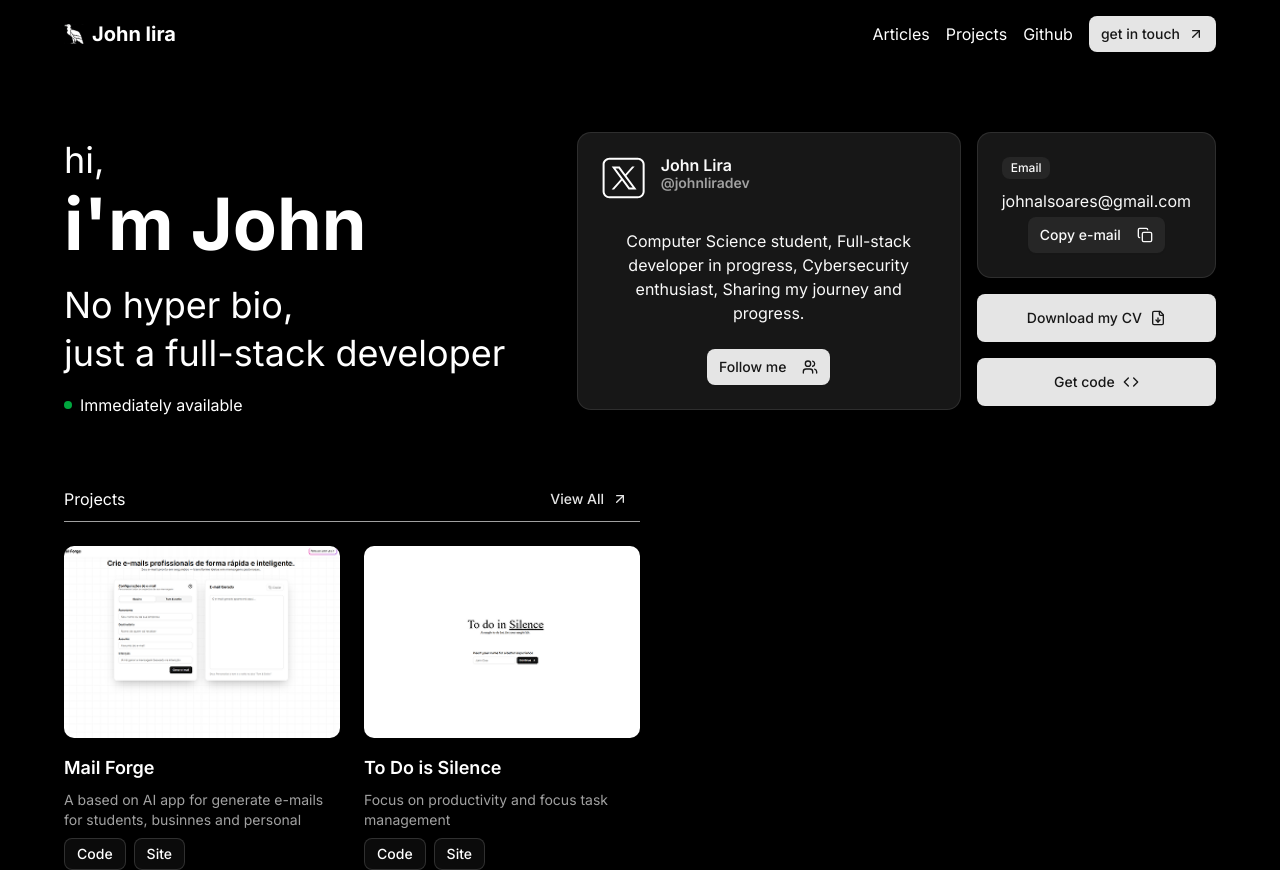
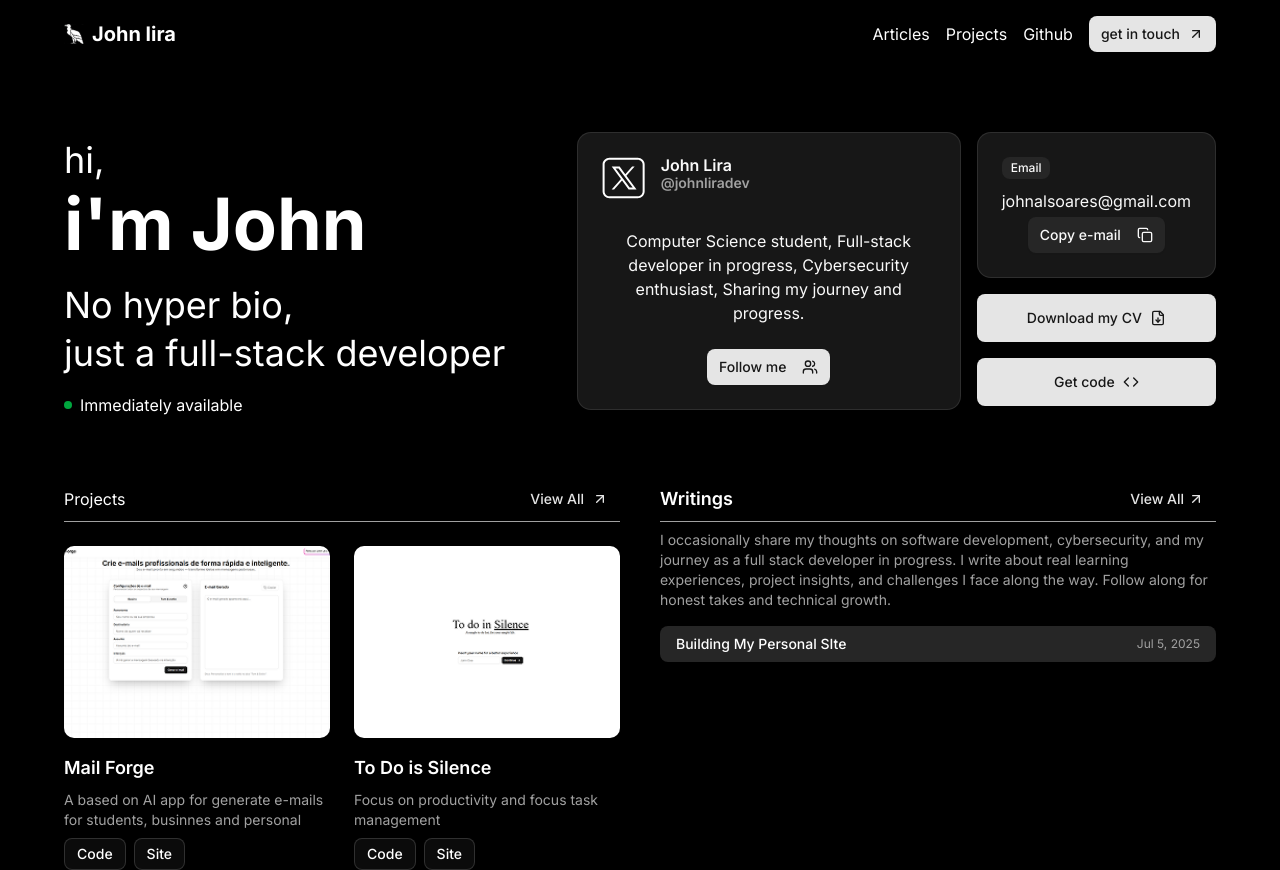
Before and after one commit to johnliradev/site, a Next.js app: page / in a window 1280 px wide. Built offline with nearby package versions, Linux system fonts and the light colour scheme.

Commit message:
feat: implement writings preview card

```diff
--- a/src/app/page.tsx
+++ b/src/app/page.tsx
@@ -3,6 +3,7 @@ import { EmailCard } from "@/components/EmailCard";
 import { Hero } from "@/components/Hero";
 import { ProjectsPreview } from "@/components/ProjectsPreview";
 import { Button } from "@/components/ui/button";
+import { WritingsPreview } from "@/components/WritingsPreview";
 import { XCard } from "@/components/XCard";
 import { Code, FileDown } from "lucide-react";
 import { motion } from "motion/react";
@@ -39,9 +40,9 @@ export default function Home() {
           </div>
         </div>
       </div>
-      <div className="flex w-full justify-between">
+      <div className="flex w-full justify-between gap-10">
         <ProjectsPreview />
-        <div className="w-full"></div>
+        <WritingsPreview />
       </div>
     </>
   );
--- /dev/null
+++ b/src/components/WritingsPreview/index.tsx
@@ -0,0 +1,57 @@
+import { ArrowUpRight } from "lucide-react";
+import { Button } from "../ui/button";
+import { writings } from "../writings/data";
+import Link from "next/link";
+import { motion } from "motion/react";
+
+export const WritingsPreview = () => {
+  // Sort writings by date descending and take the 2 most recent
+  const sortedWritings = [...writings].sort(
+    (a, b) => new Date(b.date).getTime() - new Date(a.date).getTime()
+  );
+  const previewWritings = sortedWritings.slice(0, 2);
+
+  return (
+    <motion.div
+      className="w-full"
+      initial={{ opacity: 0, y: 20 }}
+      animate={{ opacity: 1, y: 0 }}
+      transition={{ duration: 0.6, ease: "easeOut" }}
+    >
+      <div className="flex items-center justify-between border-b pb-1 border-muted-foreground">
+        <p className="font-semibold text-lg">Writings</p>
+        <Link href="/writings">
+          <Button variant="link" className="gap-1">
+            View All
+            <ArrowUpRight className="w-4 h-4" />
+          </Button>
+        </Link>
+      </div>
+      <p className="text-sm text-muted-foreground mt-2 mb-4">
+        I occasionally share my thoughts on software development, cybersecurity,
+        and my journey as a full stack developer in progress. I write about real
+        learning experiences, project insights, and challenges I face along the
+        way. Follow along for honest takes and technical growth.
+      </p>
+      <div className="flex flex-col gap-2">
+        {previewWritings.map((writing, idx) => (
+          <div
+            key={idx}
+            className="flex items-center justify-between rounded-md bg-muted px-4 py-2 hover:bg-muted/70 transition-colors"
+          >
+            <span className="truncate text-sm font-medium">
+              {writing.title}
+            </span>
+            <span className="text-xs text-muted-foreground ml-4 shrink-0">
+              {new Date(writing.date).toLocaleDateString(undefined, {
+                year: "numeric",
+                month: "short",
+                day: "numeric",
+              })}
+            </span>
+          </div>
+        ))}
+      </div>
+    </motion.div>
+  );
+};
--- /dev/null
+++ b/src/components/writings/data.ts
@@ -0,0 +1,14 @@
+type Writing = {
+  title: string;
+  content: string;
+  date: string;
+};
+
+export const writings: Writing[] = [
+  {
+    title: "Building My Personal SIte",
+    content:
+      "Building my portfolio was an exciting journey that combined learning, practice, and strong visual inspiration. I took design references from Ahmed Bousrih and Prashanth (Dribbble), whose work inspired me to pursue a clean, modern, and functional aesthetic. I used Next.js 14 with TypeScript, Tailwind CSS, and Framer Motion — but more than the stack, I focused on creating something that truly reflects who I am as a developer.The goal was to fit meaningful content into a single screen, avoiding scrolling and keeping everything accessible at a glance. Soon, I’ll integrate my own notes API to bring real functionality into the project. This portfolio is more than a website — it marks my growth. A living project that will evolve with me.",
+    date: "5 Jul, 2025",
+  },
+];
```
